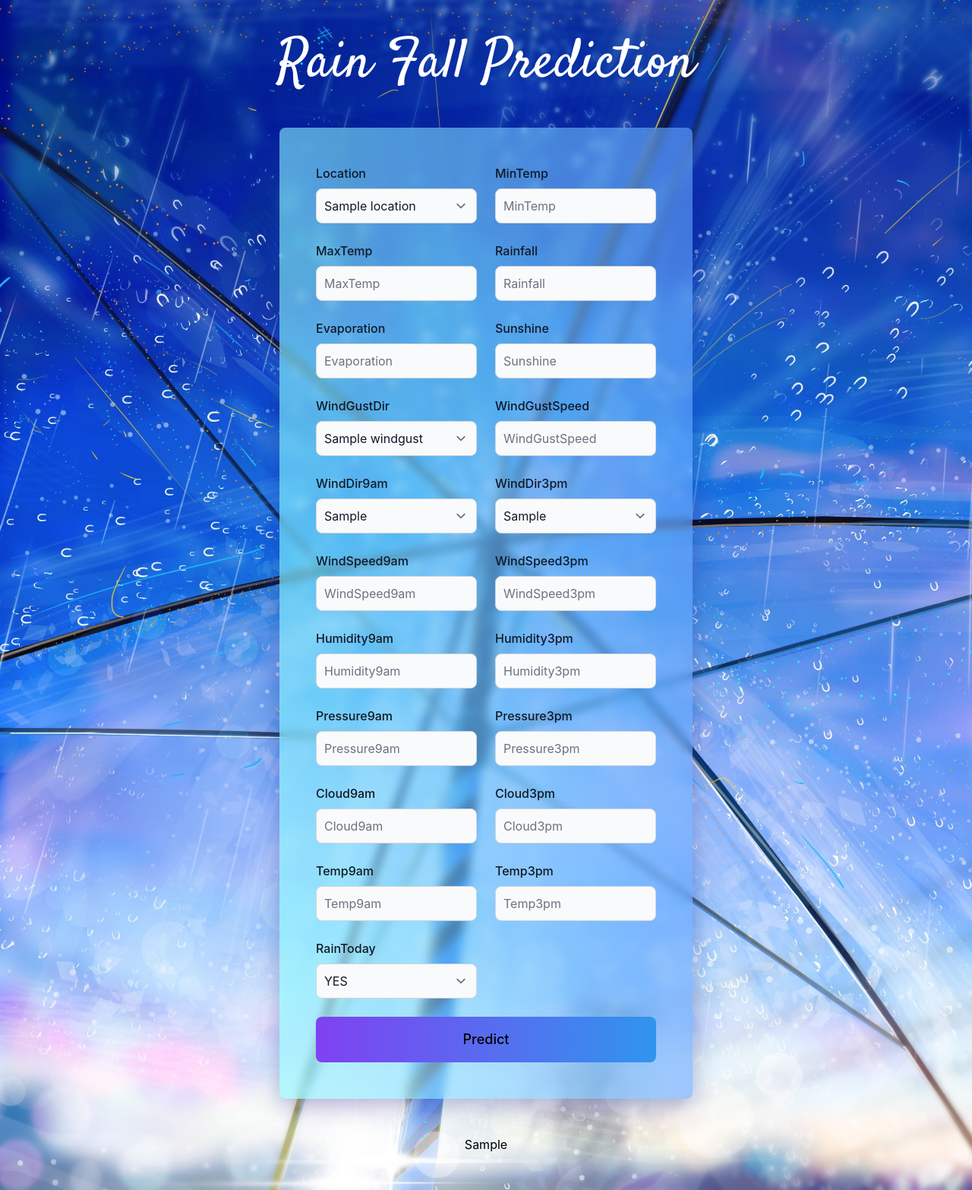
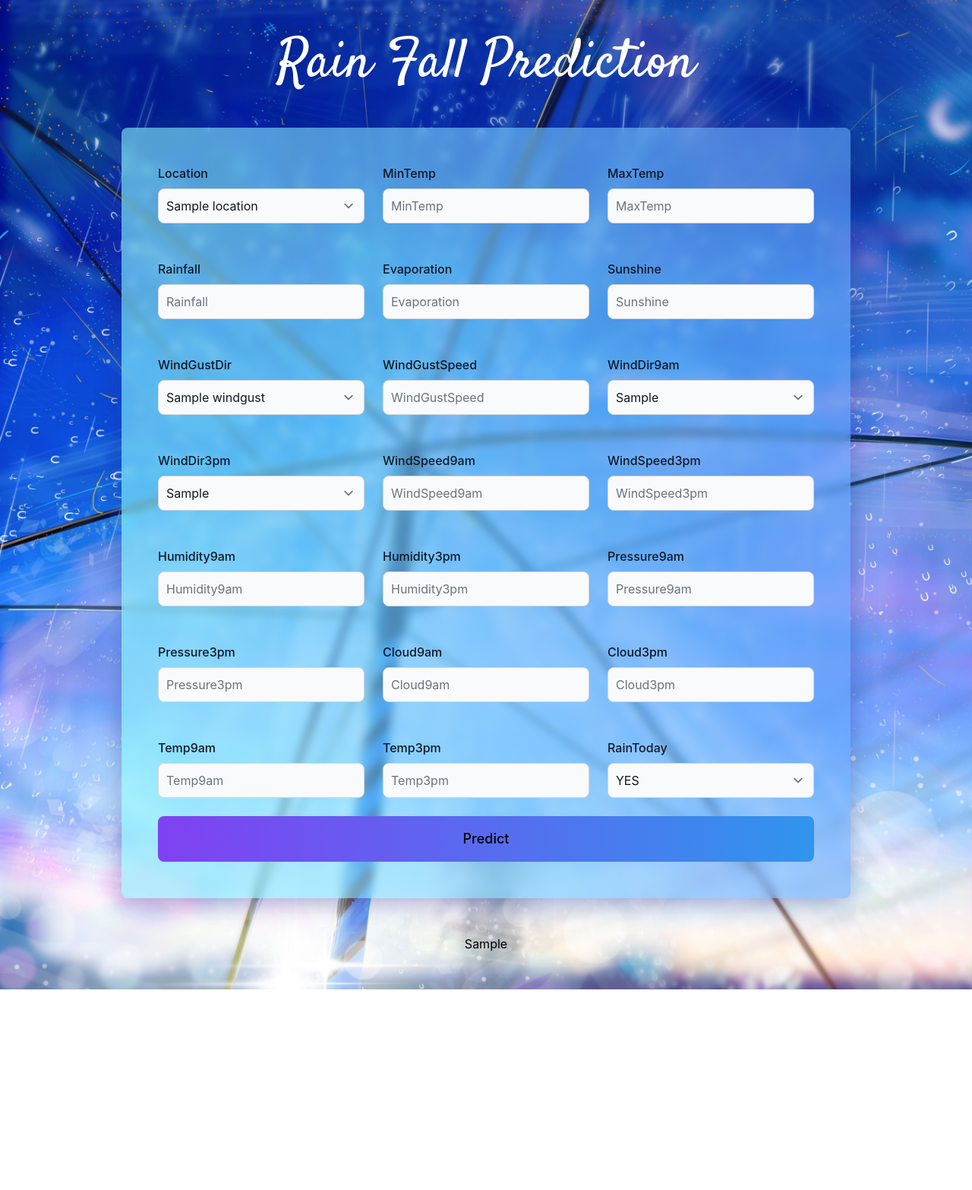
Before and after one commit to bhushanpatil88/Rainfall_Prediction, a Flask app: template templates/index.html in a window 1280 px wide. Shown: the whole page at 76% size. After the commit the page ends 1302 px from the top, so only its background shows below. Run offline with Flask 2, Linux system fonts and the light colour scheme; the template is opened without the code that fills it: most values are stand-ins (such as "Sample title", 1, 10 or a date in 2020); parts of the project's set-up code (start-up, migrations or seed data) failed here and were passed over.

Commit message:
Added responsive styles

```diff
--- a/static/css/index.css
+++ b/static/css/index.css
@@ -18,12 +18,24 @@
 }
 
 .form {
-    margin: 3rem 20rem;
+    margin: 3rem 7rem;
     padding: 3rem 3rem;
     background: linear-gradient(to right, rgba(137, 247, 254, 0.6), rgba(102, 166, 255, 0.6));
     box-shadow: 0 8px 32px 0 rgba(31, 38, 135, 0.37);
     backdrop-filter: blur(6px);
     -webkit-backdrop-filter: blur(6px);
+}
+
+@media (max-width: 1024px){
+    .form {
+        margin: 3rem 2rem;
+    }
+}
+
+@media (max-width: 640px){
+    .form {
+        margin: 3rem 0;
+    }
 }
 
 .heading {
--- a/templates/index.html
+++ b/templates/index.html
@@ -21,8 +21,8 @@
     <h1 class="heading text-7xl text-center text-white font-medium">Rain Fall Prediction</h1>
     <div class="form rounded-lg">
         <form action="{{ url_for('predict')}}" method="post">
-            <div class="grid grid-cols-6 gap-6">
-                <div class="col-span-6 sm:col-span-3 mb-6">
+            <div class="grid grid-cols-1 md:grid-cols-4 xl:grid-cols-6 gap-6">
+                <div class="col-span-2 sm:col-span-2 mb-6">
                     <label for="password"
                         class="block mb-2 text-md font-medium text-gray-900 dark:text-white">Location</label>
                     <select type="text" id="Location" name = 'Location'
@@ -33,8 +33,7 @@
                             {% endfor %}
                     </select>
                 </div>
-                <div class="col-span-6 sm:col-span-3 mb-6">
-
+                <div class="col-span-2 sm:col-span-2 mb-6">
                     <label for="email"
                         class="block mb-2 text-md font-medium text-gray-900 dark:text-white">MinTemp</label>
                     <input type="text" id="MinTemp"
@@ -42,10 +41,7 @@
                         class="bg-gray-50 border border-gray-300 text-gray-900 text-md rounded-lg focus:ring-blue-500 focus:border-blue-500 block w-full p-2.5 dark:bg-gray-700 dark:border-gray-600 dark:placeholder-gray-400 dark:text-white dark:focus:ring-blue-500 dark:focus:border-blue-500"
                         placeholder="MinTemp" required>
                 </div>
-
-            </div>
-            <div class="grid grid-cols-6 gap-6">
-                <div class="col-span-6 sm:col-span-3 mb-6">
+                <div class="col-span-2 sm:col-span-2 mb-6">
                     <label for="password"
                         class="block mb-2 text-md font-medium text-gray-900 dark:text-white">MaxTemp</label>
                     <input type="text" id="MaxTemp"
@@ -53,7 +49,7 @@
                         class="bg-gray-50 border border-gray-300 text-gray-900 text-md rounded-lg focus:ring-blue-500 focus:border-blue-500 block w-full p-2.5 dark:bg-gray-700 dark:border-gray-600 dark:placeholder-gray-400 dark:text-white dark:focus:ring-blue-500 dark:focus:border-blue-500"
                         placeholder="MaxTemp" required>
                 </div>
-                <div class="col-span-6 sm:col-span-3 mb-6">
+                <div class="col-span-2 sm:col-span-2 mb-6">
                     <label for="email"
                         class="block mb-2 text-md font-medium text-gray-900 dark:text-white">Rainfall</label>
                     <input type="text" id="Rainfall"
@@ -61,9 +57,7 @@
                         class="bg-gray-50 border border-gray-300 text-gray-900 text-md rounded-lg focus:ring-blue-500 focus:border-blue-500 block w-full p-2.5 dark:bg-gray-700 dark:border-gray-600 dark:placeholder-gray-400 dark:text-white dark:focus:ring-blue-500 dark:focus:border-blue-500"
                         placeholder="Rainfall" required>
                 </div>
-            </div>
-            <div class="grid grid-cols-6 gap-6">
-                <div class="col-span-6 sm:col-span-3 mb-6">
+                <div class="col-span-2 sm:col-span-2 mb-6">
                     <label for="password"
                         class="block mb-2 text-md font-medium text-gray-900 dark:text-white">Evaporation</label>
                     <input type="text" id="Evaporation"
@@ -71,7 +65,7 @@
                         class="bg-gray-50 border border-gray-300 text-gray-900 text-md rounded-lg focus:ring-blue-500 focus:border-blue-500 block w-full p-2.5 dark:bg-gray-700 dark:border-gray-600 dark:placeholder-gray-400 dark:text-white dark:focus:ring-blue-500 dark:focus:border-blue-500"
                         placeholder="Evaporation" required>
                 </div>
-                <div class="col-span-6 sm:col-span-3 mb-6">
+                <div class="col-span-2 sm:col-span-2 mb-6">
                     <label for="email"
                         class="block mb-2 text-md font-medium text-gray-900 dark:text-white">Sunshine</label>
                     <input type="text" id="Sunshine"
@@ -79,10 +73,7 @@
                         class="bg-gray-50 border border-gray-300 text-gray-900 text-md rounded-lg focus:ring-blue-500 focus:border-blue-500 block w-full p-2.5 dark:bg-gray-700 dark:border-gray-600 dark:placeholder-gray-400 dark:text-white dark:focus:ring-blue-500 dark:focus:border-blue-500"
                         placeholder="Sunshine" required>
                 </div>
-
-            </div>
-            <div class="grid grid-cols-6 gap-6">
-                <div class="col-span-6 sm:col-span-3 mb-6">
+                <div class="col-span-2 sm:col-span-2 mb-6">
                     <label for="password"
                         class="block mb-2 text-md font-medium text-gray-900 dark:text-white">WindGustDir</label>
                         <select type="text" id="WindGustDir"
@@ -94,7 +85,7 @@
                             {% endfor %}
                     </select>
                 </div>
-                <div class="col-span-6 sm:col-span-3 mb-6">
+                <div class="col-span-2 sm:col-span-2 mb-6">
                     <label for="email"
                         class="block mb-2 text-md font-medium text-gray-900 dark:text-white">WindGustSpeed</label>
                     <input type="text" id="WindGustSpeed"
@@ -102,11 +93,7 @@
                         class="bg-gray-50 border border-gray-300 text-gray-900 text-md rounded-lg focus:ring-blue-500 focus:border-blue-500 block w-full p-2.5 dark:bg-gray-700 dark:border-gray-600 dark:placeholder-gray-400 dark:text-white dark:focus:ring-blue-500 dark:focus:border-blue-500"
                         placeholder="WindGustSpeed" required>
                 </div>
-
-
-            </div>
-            <div class="grid grid-cols-6 gap-6">
-                <div class="col-span-6 sm:col-span-3 mb-6">
+                <div class="col-span-2 sm:col-span-2 mb-6">
                     <label for="email"
                         class="block mb-2 text-md font-medium text-gray-900 dark:text-white">WindDir9am</label>
                         <select type="text" id="WindDir9am"
@@ -118,7 +105,7 @@
                             {% endfor %}
                     </select>
                 </div>
-                <div class="col-span-6 sm:col-span-3 mb-6">
+                <div class="col-span-2 sm:col-span-2 mb-6">
                     <label for="password"
                         class="block mb-2 text-md font-medium text-gray-900 dark:text-white">WindDir3pm</label>
                         <select type="text" id="WindDir3pm"
@@ -129,11 +116,7 @@
                             {% endfor %}
                     </select>
                 </div>
-
-            </div>
-
-            <div class="grid grid-cols-6 gap-6">
-                <div class="col-span-6 sm:col-span-3 mb-6">
+                <div class="col-span-2 sm:col-span-2 mb-6">
                     <label for="email"
                         class="block mb-2 text-md font-medium text-gray-900 dark:text-white">WindSpeed9am</label>
                         <input type="text" id="WindSpeed9am"
@@ -141,7 +124,7 @@
                         class="bg-gray-50 border border-gray-300 text-gray-900 text-md rounded-lg focus:ring-blue-500 focus:border-blue-500 block w-full p-2.5 dark:bg-gray-700 dark:border-gray-600 dark:placeholder-gray-400 dark:text-white dark:focus:ring-blue-500 dark:focus:border-blue-500"
                         placeholder="WindSpeed9am" required>
                 </div>
-                <div class="col-span-6 sm:col-span-3 mb-6">
+                <div class="col-span-2 sm:col-span-2 mb-6">
                     <label for="password"
                         class="block mb-2 text-md font-medium text-gray-900 dark:text-white">WindSpeed3pm</label>
                         <input type="text" id="WindSpeed3pm"
@@ -149,11 +132,7 @@
                         class="bg-gray-50 border border-gray-300 text-gray-900 text-md rounded-lg focus:ring-blue-500 focus:border-blue-500 block w-full p-2.5 dark:bg-gray-700 dark:border-gray-600 dark:placeholder-gray-400 dark:text-white dark:focus:ring-blue-500 dark:focus:border-blue-500"
                         placeholder="WindSpeed3pm" required>
                 </div>
-
-            </div>
-
-            <div class="grid grid-cols-6 gap-6">
-                <div class="col-span-6 sm:col-span-3 mb-6">
+                <div class="col-span-2 sm:col-span-2 mb-6">
                     <label for="email"
                         class="block mb-2 text-md font-medium text-gray-900 dark:text-white">Humidity9am</label>
                     <input type="text" id="Humidity9am"
@@ -161,7 +140,7 @@
                         class="bg-gray-50 border border-gray-300 text-gray-900 text-md rounded-lg focus:ring-blue-500 focus:border-blue-500 block w-full p-2.5 dark:bg-gray-700 dark:border-gray-600 dark:placeholder-gray-400 dark:text-white dark:focus:ring-blue-500 dark:focus:border-blue-500"
                         placeholder="Humidity9am" required>
                 </div>
-                <div class="col-span-6 sm:col-span-3 mb-6">
+                <div class="col-span-2 sm:col-span-2 mb-6">
                     <label for="password"
                         class="block mb-2 text-md font-medium text-gray-900 dark:text-white">Humidity3pm</label>
                     <input type="text" id="Humidity3pm"
@@ -169,12 +148,7 @@
                         class="bg-gray-50 border border-gray-300 text-gray-900 text-md rounded-lg focus:ring-blue-500 focus:border-blue-500 block w-full p-2.5 dark:bg-gray-700 dark:border-gray-600 dark:placeholder-gray-400 dark:text-white dark:focus:ring-blue-500 dark:focus:border-blue-500"
                         placeholder="Humidity3pm" required>
                 </div>
-
-
-
-            </div>
-            <div class="grid grid-cols-6 gap-6">
-                <div class="col-span-6 sm:col-span-3 mb-6">
+                <div class="col-span-2 sm:col-span-2 mb-6">
                     <label for="email"
                         class="block mb-2 text-md font-medium text-gray-900 dark:text-white">Pressure9am</label>
                     <input type="text" id="Pressure9am"
@@ -182,7 +156,7 @@
                         class="bg-gray-50 border border-gray-300 text-gray-900 text-md rounded-lg focus:ring-blue-500 focus:border-blue-500 block w-full p-2.5 dark:bg-gray-700 dark:border-gray-600 dark:placeholder-gray-400 dark:text-white dark:focus:ring-blue-500 dark:focus:border-blue-500"
                         placeholder="Pressure9am" required>
                 </div>
-                <div class="col-span-6 sm:col-span-3 mb-6">
+                <div class="col-span-2 sm:col-span-2 mb-6">
                     <label for="password"
                         class="block mb-2 text-md font-medium text-gray-900 dark:text-white">Pressure3pm</label>
                     <input type="text" id="Pressure3pm"
@@ -190,12 +164,7 @@
                         class="bg-gray-50 border border-gray-300 text-gray-900 text-md rounded-lg focus:ring-blue-500 focus:border-blue-500 block w-full p-2.5 dark:bg-gray-700 dark:border-gray-600 dark:placeholder-gray-400 dark:text-white dark:focus:ring-blue-500 dark:focus:border-blue-500"
                         placeholder="Pressure3pm" required>
                 </div>
-
-
-
-            </div>
-            <div class="grid grid-cols-6 gap-6">
-                <div class="col-span-6 sm:col-span-3 mb-6">
+                <div class="col-span-2 sm:col-span-2 mb-6">
                     <label for="email"
                         class="block mb-2 text-md font-medium text-gray-900 dark:text-white">Cloud9am</label>
                     <input type="text" id="Cloud9am"
@@ -203,7 +172,7 @@
                         class="bg-gray-50 border border-gray-300 text-gray-900 text-md rounded-lg focus:ring-blue-500 focus:border-blue-500 block w-full p-2.5 dark:bg-gray-700 dark:border-gray-600 dark:placeholder-gray-400 dark:text-white dark:focus:ring-blue-500 dark:focus:border-blue-500"
                         placeholder="Cloud9am" required>
                 </div>
-                <div class="col-span-6 sm:col-span-3 mb-6">
+                <div class="col-span-2 sm:col-span-2 mb-6">
                     <label for="password"
                         class="block mb-2 text-md font-medium text-gray-900 dark:text-white">Cloud3pm</label>
                     <input type="text" id="Cloud3pm"
@@ -211,12 +180,7 @@
                         class="bg-gray-50 border border-gray-300 text-gray-900 text-md rounded-lg focus:ring-blue-500 focus:border-blue-500 block w-full p-2.5 dark:bg-gray-700 dark:border-gray-600 dark:placeholder-gray-400 dark:text-white dark:focus:ring-blue-500 dark:focus:border-blue-500"
                         placeholder="Cloud3pm" required>
                 </div>
-
-
-
-            </div>
-            <div class="grid grid-cols-6 gap-6">
-                <div class="col-span-6 sm:col-span-3 mb-6">
+                <div class="col-span-2 sm:col-span-2 mb-6">
                     <label for="email"
                         class="block mb-2 text-md font-medium text-gray-900 dark:text-white">Temp9am</label>
                     <input type="text" id="Temp9am"
@@ -224,7 +188,7 @@
                         class="bg-gray-50 border border-gray-300 text-gray-900 text-md rounded-lg focus:ring-blue-500 focus:border-blue-500 block w-full p-2.5 dark:bg-gray-700 dark:border-gray-600 dark:placeholder-gray-400 dark:text-white dark:focus:ring-blue-500 dark:focus:border-blue-500"
                         placeholder="Temp9am" required>
                 </div>
-                <div class="col-span-6 sm:col-span-3 mb-6">
+                <div class="col-span-2 sm:col-span-2 mb-6">
                     <label for="password"
                         class="block mb-2 text-md font-medium text-gray-900 dark:text-white">Temp3pm</label>
                     <input type="text" id="Temp3pm"
@@ -232,11 +196,7 @@
                         class="bg-gray-50 border border-gray-300 text-gray-900 text-md rounded-lg focus:ring-blue-500 focus:border-blue-500 block w-full p-2.5 dark:bg-gray-700 dark:border-gray-600 dark:placeholder-gray-400 dark:text-white dark:focus:ring-blue-500 dark:focus:border-blue-500"
                         placeholder="Temp3pm" required>
                 </div>
-
-
-            </div>
-            <div class="grid grid-cols-6 gap-6">
-                <div class="col-span-6 sm:col-span-3 mb-6">
+                <div class="col-span-2 sm:col-span-2 mb-6">
                     <label for="email"
                         class="block mb-2 text-md font-medium text-gray-900 dark:text-white">RainToday</label>
                         <select type="text" id="RainToday"
@@ -247,10 +207,7 @@
                                 <option value=0 >NO</option>
                     </select>
                 </div>
-
-
             </div>
-
             <div class="grid gap-6">
                 <button type="submit"
                     class="button text-white font-medium rounded-lg text-lg w-full sm:w-auto px-5 py-4 text-center dark:bg-blue-600 dark:hover:bg-blue-700 dark:focus:ring-blue-800">Predict</button>
```
